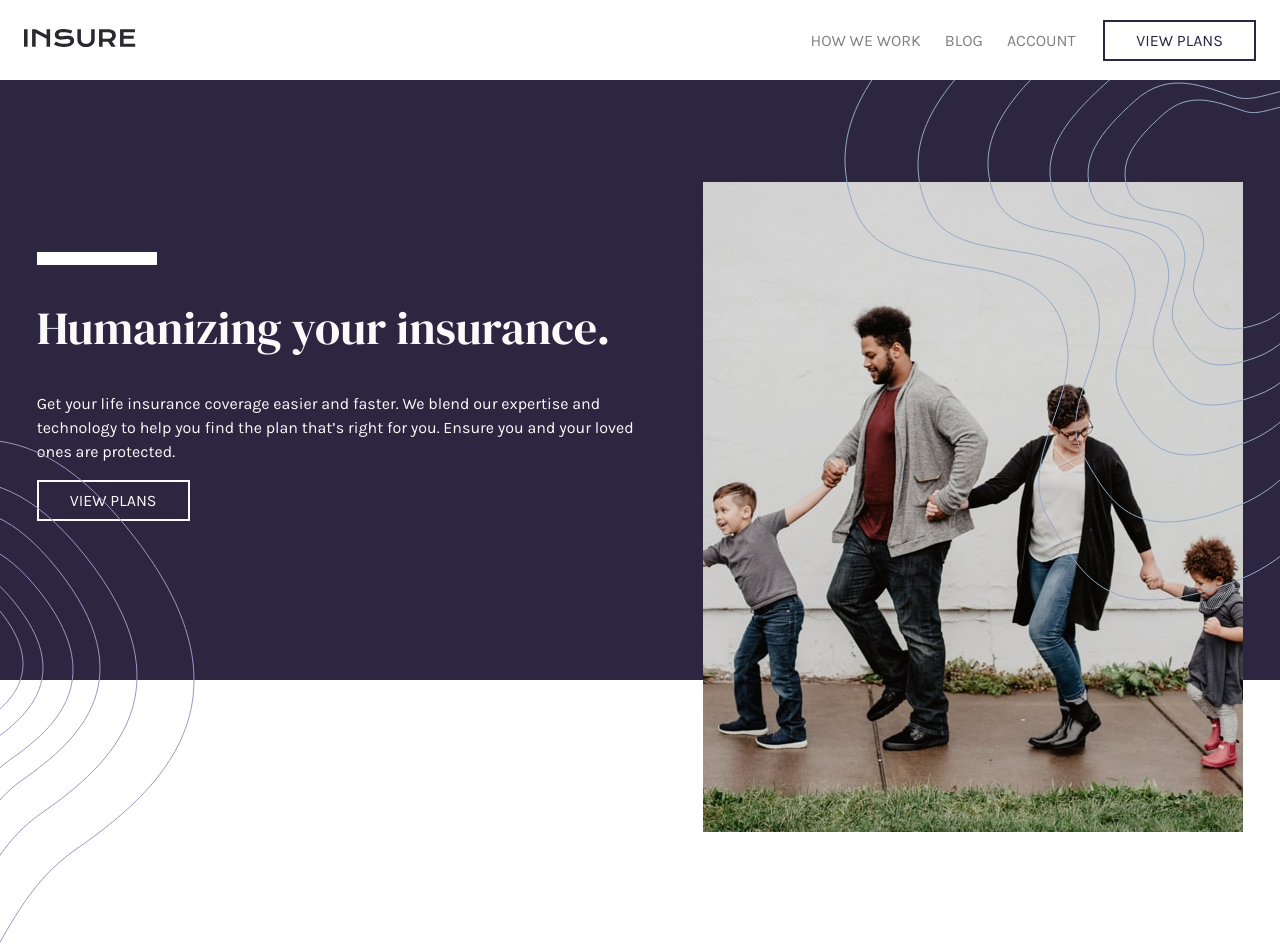
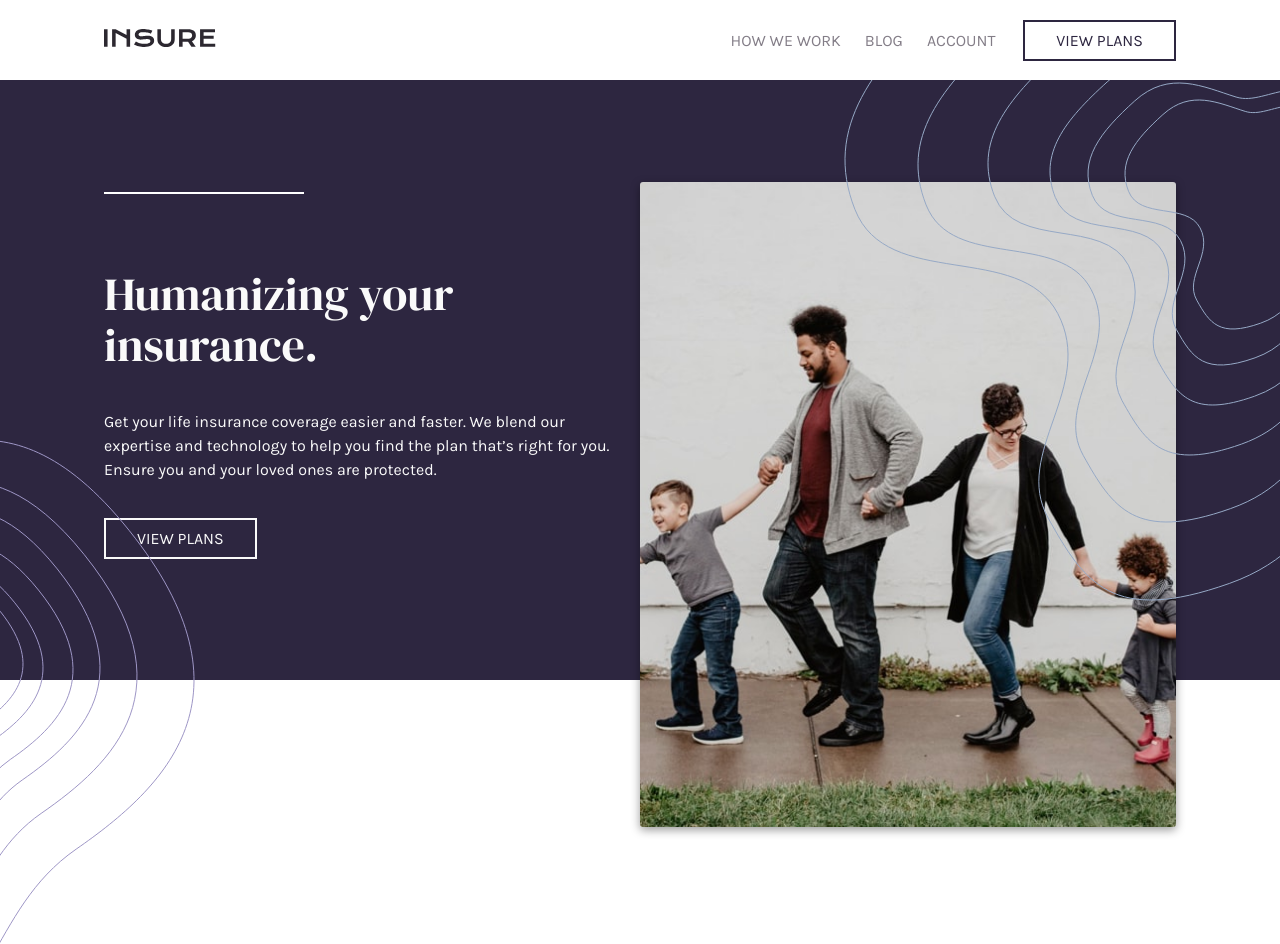
Before and after one commit to jimaier89/insure, a plain HTML site: page index.html in a window 1280 px wide. Drawn offline with Linux system fonts and the light colour scheme.

Commit message:
tablet/desktop hero finished except patterns

```diff
--- a/sass/_globals.scss
+++ b/sass/_globals.scss
@@ -36,7 +36,7 @@ p {
 
 //Spacing
 .container {
-    max-width: 90rem;
+    max-width: 70rem;
     margin: 0 auto;
 
     &--px {
@@ -78,22 +78,29 @@ button, .button {
     cursor: pointer;
     transition: all 100ms ease-in-out;
 
+
+}
+
+.button-light {
+    color: $darkViolet;
+    border: $darkViolet solid 2px;
+    background-color: white;
+
     &:hover {
         color: $veryLightGray;
         background-color: $darkViolet;
     }
 }
 
-.button-light {
-    color: $darkViolet;
-    border: $darkViolet solid 2px;
-    background-color: white;
-}
-
 .button-dark {
     color: $veryLightGray;
     border: $veryLightGray solid 2px;
     background-color: $darkViolet;
+
+    &:hover {
+        color: $darkViolet;
+        background-color: $veryLightGray;
+    }
 }
 
 //Visibility
--- a/sass/_hero.scss
+++ b/sass/_hero.scss
@@ -38,6 +38,10 @@
         position: absolute;
         top: 17%;
         right: 0;
+        width: 100%;
+        height: auto;
+        box-shadow: 0px 3px 10px rgba(0, 0, 0, 0.397);
+        border-radius: 3px;
 
     }
 
@@ -84,10 +88,20 @@
         span {
             content: "";
             background-color: white;
-            height: 13px;
+            height: 2px;
             display: block;
-            width: 20%;
-            margin-top: 172px;
+            width: 12.5rem;
+            margin-top: 7rem;
+            margin-bottom: 4.6875rem;
+        }
+
+        h1 {
+            margin-bottom: 2.5rem;
+        }
+
+        p {
+            width: 95%;
+            margin-bottom: 2.25rem;
         }
 
         .textBox {
```
Also changed, not shown: sass/styles.css, 1 other file.
